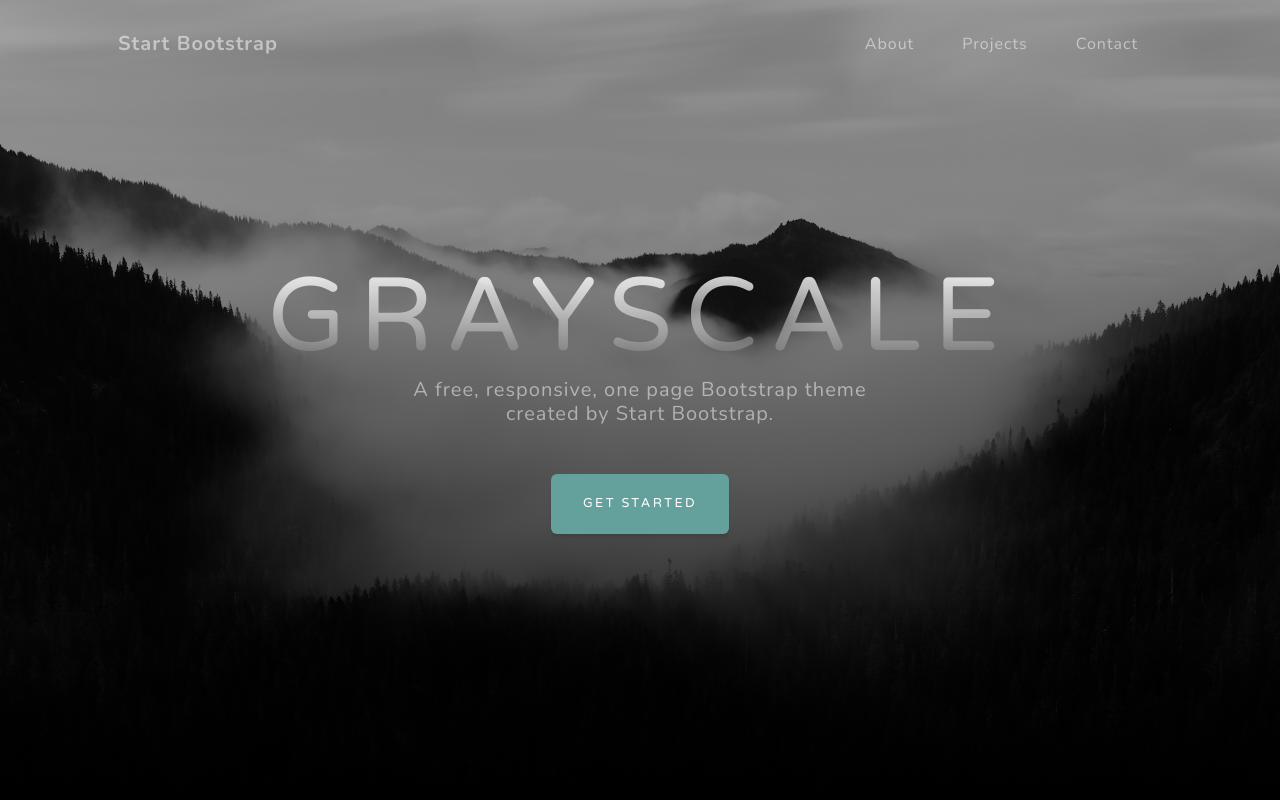
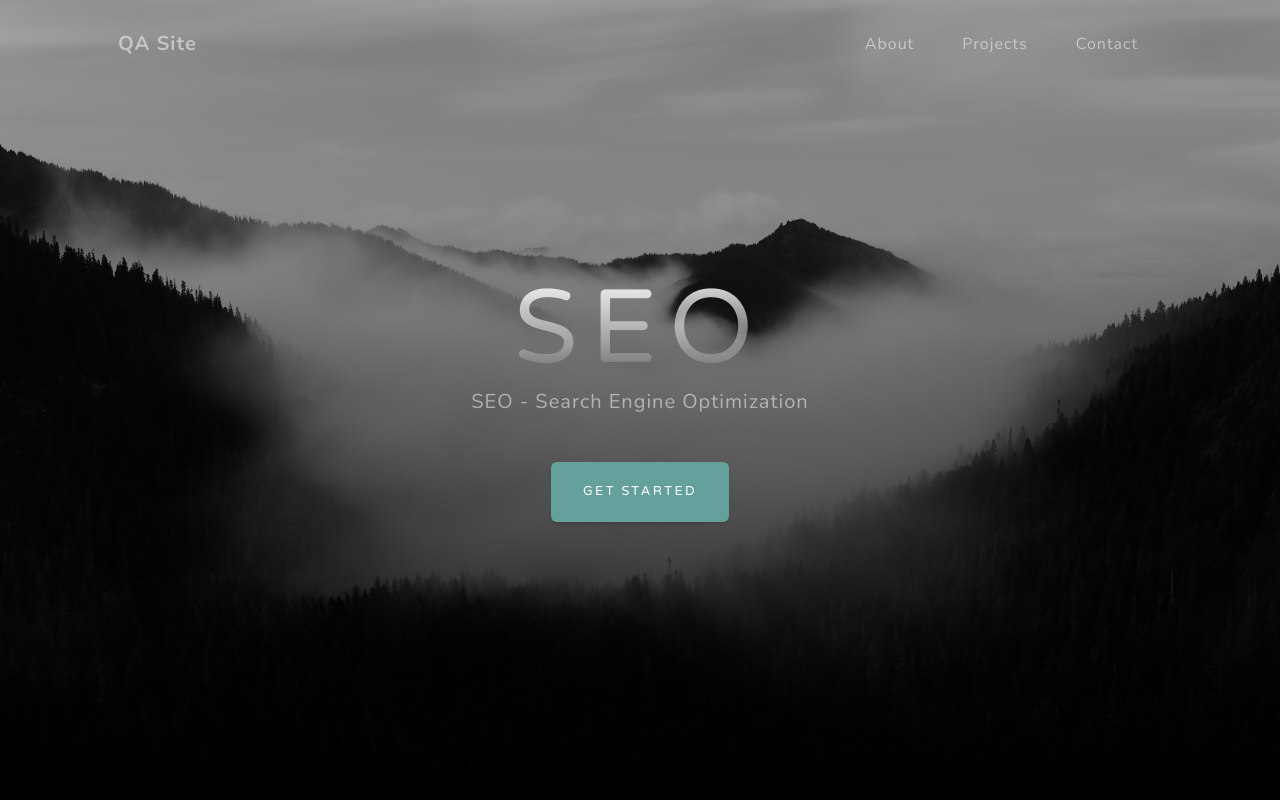
Before and after one commit to lyakhovaya/webtest, a website: page index.html in a window 1280 px wide. Shown: the top 800 px of the page. Drawn offline with nearby package versions, Linux system fonts and the light colour scheme; files whose address does not match are found by name.

Commit message:
Update index.html

```diff
--- a/index.html
+++ b/index.html
@@ -19,7 +19,7 @@
         <!-- Navigation-->
         <nav class="navbar navbar-expand-lg navbar-light fixed-top" id="mainNav">
             <div class="container px-4 px-lg-5">
-                <a class="navbar-brand" href="#page-top">Start Bootstrap</a>
+                <a class="navbar-brand" href="#page-top">QA Site</a>
                 <button class="navbar-toggler navbar-toggler-right" type="button" data-bs-toggle="collapse" data-bs-target="#navbarResponsive" aria-controls="navbarResponsive" aria-expanded="false" aria-label="Toggle navigation">
                     Menu
                     <i class="fas fa-bars"></i>
@@ -38,8 +38,8 @@
             <div class="container px-4 px-lg-5 d-flex h-100 align-items-center justify-content-center">
                 <div class="d-flex justify-content-center">
                     <div class="text-center">
-                        <h1 class="mx-auto my-0 text-uppercase">Grayscale</h1>
-                        <h2 class="text-white-50 mx-auto mt-2 mb-5">A free, responsive, one page Bootstrap theme created by Start Bootstrap.</h2>
+                        <h1 class="mx-auto my-0 text-uppercase">SEO</h1>
+                        <h2 class="text-white-50 mx-auto mt-2 mb-5">SEO - Search Engine Optimization</h2>
                         <a class="btn btn-primary" href="#about">Get Started</a>
                     </div>
                 </div>
```
